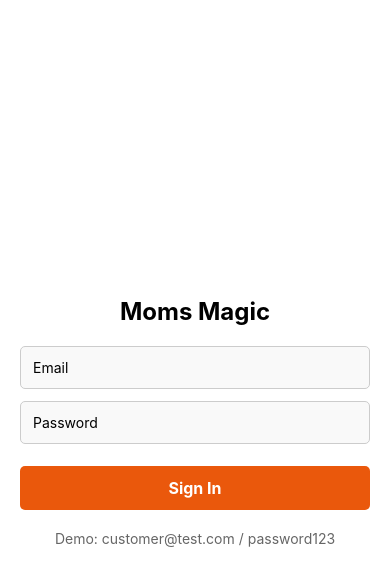
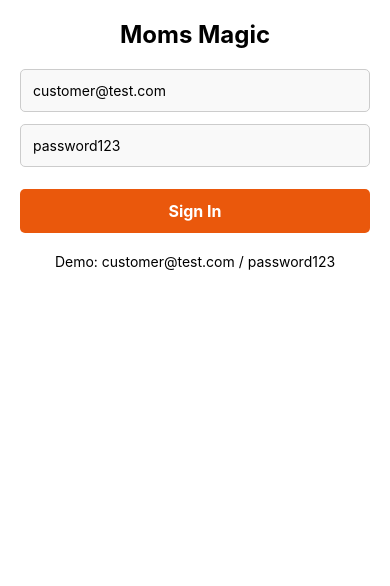
Before and after one commit to Yash-180504/moms_magic, a React Native app in the folder app/: screen / in a window 390 px wide. Shown: the top 586 px of the page. Built offline with nearby package versions, Linux system fonts and the light colour scheme.

Commit message:
feat: full mobile app with providers list, details, and profile screens

```diff
--- a/app/App.js
+++ b/app/App.js
@@ -1,4 +1,4 @@
-import React, { useContext } from "react";
+import React, { useContext, useEffect } from "react";
 import {
   View,
   Text,
@@ -7,34 +7,18 @@ import {
   ScrollView,
   StyleSheet,
   ActivityIndicator,
+  FlatList,
 } from "react-native";
 import { StatusBar } from "expo-status-bar";
 import { AuthContext, AuthProvider } from "./src/context/AuthContext";
+import api from "./src/lib/api";
 
 const styles = StyleSheet.create({
   screen: { flex: 1 },
-  scrollView: {
-    flex: 1,
-    backgroundColor: "white",
-  },
-  scrollViewContent: {
-    padding: 20,
-    justifyContent: "center",
-    minHeight: "100%",
-  },
-  homeContainer: {
-    flex: 1,
-    backgroundColor: "#f5f5f5",
-    justifyContent: "center",
-    alignItems: "center",
-    padding: 20,
-  },
-  heading: {
-    fontSize: 24,
-    fontWeight: "bold",
-    marginBottom: 20,
-    textAlign: "center",
-  },
+  container: { flex: 1, backgroundColor: "#f5f5f5" },
+  scrollView: { flex: 1, backgroundColor: "white" },
+  scrollViewContent: { padding: 20, minHeight: "100%" },
+  heading: { fontSize: 24, fontWeight: "bold", marginBottom: 20, textAlign: "center" },
   input: {
     borderWidth: 1,
     borderColor: "#ccc",
@@ -48,58 +32,64 @@ const styles = StyleSheet.create({
     padding: 12,
     borderRadius: 5,
     alignItems: "center",
+    marginVertical: 10,
+  },
+  smallButton: {
+    backgroundColor: "#EA580C",
+    padding: 8,
+    borderRadius: 5,
+    alignItems: "center",
     marginTop: 10,
   },
-  buttonText: {
-    color: "white",
-    fontWeight: "bold",
-    fontSize: 16,
+  buttonText: { color: "white", fontWeight: "bold", fontSize: 16 },
+  smallButtonText: { color: "white", fontWeight: "bold", fontSize: 12 },
+  error: { color: "red", marginBottom: 10, textAlign: "center" },
+  text: { fontSize: 14, textAlign: "center", marginVertical: 10 },
+  tabBar: {
+    flexDirection: "row",
+    backgroundColor: "white",
+    borderTopWidth: 1,
+    borderTopColor: "#ddd",
+    paddingBottom: 0,
   },
-  error: {
-    color: "red",
+  tab: { flex: 1, alignItems: "center", paddingVertical: 12 },
+  tabActive: { borderTopWidth: 3, borderTopColor: "#EA580C" },
+  tabText: { fontSize: 11, fontWeight: "bold", color: "#666", marginTop: 4 },
+  tabTextActive: { color: "#EA580C" },
+  card: {
+    backgroundColor: "white",
+    borderRadius: 8,
+    padding: 15,
     marginBottom: 10,
-    textAlign: "center",
+    marginHorizontal: 5,
   },
-  text: {
-    fontSize: 16,
-    textAlign: "center",
-    marginBottom: 20,
+  cardName: { fontSize: 16, fontWeight: "bold", marginBottom: 5 },
+  cardDesc: { fontSize: 13, color: "#666", marginBottom: 8 },
+  loading: { flex: 1, justifyContent: "center", alignItems: "center" },
+  navContainer: { flex: 1 },
+  topBar: {
+    backgroundColor: "#EA580C",
+    padding: 15,
+    paddingTop: 40,
+    alignItems: "center",
   },
+  topBarText: { color: "white", fontSize: 18, fontWeight: "bold" },
+  backButton: {
+    backgroundColor: "#fff",
+    padding: 10,
+    borderRadius: 5,
+    alignItems: "center",
+    marginBottom: 10,
+  },
+  backButtonText: { color: "#EA580C", fontWeight: "bold" },
 });
 
-function AppContent() {
-  const [email, setEmail] = React.useState("");
-  const [password, setPassword] = React.useState("");
+function LoginScreen() {
+  const [email, setEmail] = React.useState("customer@test.com");
+  const [password, setPassword] = React.useState("password123");
   const [loading, setLoading] = React.useState(false);
   const [error, setError] = React.useState("");
-  const {
-    isAuthenticated,
-    login,
-    logout,
-    user,
-    loading: authLoading,
-  } = useContext(AuthContext);
-
-  if (authLoading) {
-    return (
-      <View style={[styles.scrollView, { justifyContent: "center", alignItems: "center" }]}>
-        <ActivityIndicator size="large" color="#EA580C" />
-      </View>
-    );
-  }
-
-  if (isAuthenticated) {
-    return (
-      <View style={styles.homeContainer}>
-        <Text style={styles.heading}>Welcome!</Text>
-        <Text style={styles.text}>{user?.name}</Text>
-        <Text style={styles.text}>{user?.email}</Text>
-        <Pressable style={styles.button} onPress={logout}>
-          <Text style={styles.buttonText}>Sign Out</Text>
-        </Pressable>
-      </View>
-    );
-  }
+  const { login } = useContext(AuthContext);
 
   async function handleLogin() {
     if (!email || !password) {
@@ -144,12 +134,187 @@ function AppContent() {
             <Text style={styles.buttonText}>Sign In</Text>
           )}
         </Pressable>
-        <Text style={{ marginTop: 20, textAlign: "center", color: "#666" }}>
-          Demo: customer@test.com / password123
-        </Text>
+        <Text style={styles.text}>Demo: customer@test.com / password123</Text>
       </ScrollView>
     </View>
   );
+}
+
+function ProvidersListScreen({ onSelectProvider }) {
+  const [providers, setProviders] = React.useState([]);
+  const [loading, setLoading] = React.useState(true);
+
+  React.useEffect(() => {
+    fetchProviders();
+  }, []);
+
+  async function fetchProviders() {
+    try {
+      const response = await api.get("/api/providers");
+      setProviders(response.data);
+    } catch (err) {
+      console.error("Failed to fetch providers:", err);
+    } finally {
+      setLoading(false);
+    }
+  }
+
+  if (loading) {
+    return (
+      <View style={styles.loading}>
+        <ActivityIndicator size="large" color="#EA580C" />
+      </View>
+    );
+  }
+
+  return (
+    <FlatList
+      data={providers}
+      contentContainerStyle={{ padding: 10 }}
+      keyExtractor={(item) => item.id.toString()}
+      renderItem={({ item }) => (
+        <View style={styles.card}>
+          <Text style={styles.cardName}>{item.name}</Text>
+          <Text style={styles.cardDesc}>{item.description}</Text>
+          <Pressable
+            style={styles.smallButton}
+            onPress={() => onSelectProvider(item.id)}
+          >
+            <Text style={styles.smallButtonText}>View Menu</Text>
+          </Pressable>
+        </View>
+      )}
+    />
+  );
+}
+
+function ProviderDetailScreen({ providerId, onBack }) {
+  const [provider, setProvider] = React.useState(null);
+  const [loading, setLoading] = React.useState(true);
+
+  React.useEffect(() => {
+    fetchProvider();
+  }, [providerId]);
+
+  async function fetchProvider() {
+    try {
+      const response = await api.get(`/api/providers/${providerId}`);
+      setProvider(response.data);
+    } catch (err) {
+      console.error("Failed to fetch provider:", err);
+    } finally {
+      setLoading(false);
+    }
+  }
+
+  if (loading) {
+    return (
+      <View style={styles.loading}>
+        <ActivityIndicator size="large" color="#EA580C" />
+      </View>
+    );
+  }
+
+  if (!provider) {
+    return (
+      <View style={styles.loading}>
+        <Text>Provider not found</Text>
+      </View>
+    );
+  }
+
+  return (
+    <ScrollView style={styles.scrollView} contentContainerStyle={styles.scrollViewContent}>
+      <Pressable style={styles.backButton} onPress={onBack}>
+        <Text style={styles.backButtonText}>← Back</Text>
+      </Pressable>
+      <Text style={styles.heading}>{provider.name}</Text>
+      <Text style={styles.text}>{provider.description}</Text>
+      <Pressable style={styles.button}>
+        <Text style={styles.buttonText}>Order Now</Text>
+      </Pressable>
+    </ScrollView>
+  );
+}
+
+function ProfileScreen({ user, onLogout }) {
+  return (
+    <View style={styles.container}>
+      <View style={styles.topBar}>
+        <Text style={styles.topBarText}>Profile</Text>
+      </View>
+      <ScrollView contentContainerStyle={styles.scrollViewContent}>
+        <View style={styles.card}>
+          <Text style={styles.cardName}>Name: {user?.name}</Text>
+          <Text style={styles.cardDesc}>Email: {user?.email}</Text>
+          <Text style={styles.cardDesc}>Role: {user?.role}</Text>
+        </View>
+        <Pressable style={styles.button} onPress={onLogout}>
+          <Text style={styles.buttonText}>Sign Out</Text>
+        </Pressable>
+      </ScrollView>
+    </View>
+  );
+}
+
+function MainApp() {
+  const { logout, user } = useContext(AuthContext);
+  const [screen, setScreen] = React.useState("home");
+  const [selectedProviderId, setSelectedProviderId] = React.useState(null);
+
+  return (
+    <View style={styles.navContainer}>
+      <StatusBar style="dark" />
+      {screen === "home" && selectedProviderId === null && (
+        <ProvidersListScreen
+          onSelectProvider={(id) => setSelectedProviderId(id)}
+        />
+      )}
+      {screen === "home" && selectedProviderId !== null && (
+        <ProviderDetailScreen
+          providerId={selectedProviderId}
+          onBack={() => setSelectedProviderId(null)}
+        />
+      )}
+      {screen === "profile" && <ProfileScreen user={user} onLogout={logout} />}
+
+      <View style={styles.tabBar}>
+        <Pressable
+          style={[styles.tab, screen === "home" && styles.tabActive]}
+          onPress={() => {
+            setScreen("home");
+            setSelectedProviderId(null);
+          }}
+        >
+          <Text style={[styles.tabText, screen === "home" && styles.tabTextActive]}>
+            🏠 Home
+          </Text>
+        </Pressable>
+        <Pressable
+          style={[styles.tab, screen === "profile" && styles.tabActive]}
+          onPress={() => setScreen("profile")}
+        >
+          <Text style={[styles.tabText, screen === "profile" && styles.tabTextActive]}>
+            👤 Profile
+          </Text>
+        </Pressable>
+      </View>
+    </View>
+  );
+}
+
+function AppContent() {
+  const { isAuthenticated, loading: authLoading } = useContext(AuthContext);
+
+  if (authLoading) {
+    return (
+      <View style={styles.loading}>
+        <ActivityIndicator size="large" color="#EA580C" />
+      </View>
+    );
+  }
+
+  return isAuthenticated ? <MainApp /> : <LoginScreen />;
 }
 
 export default function App() {
```
